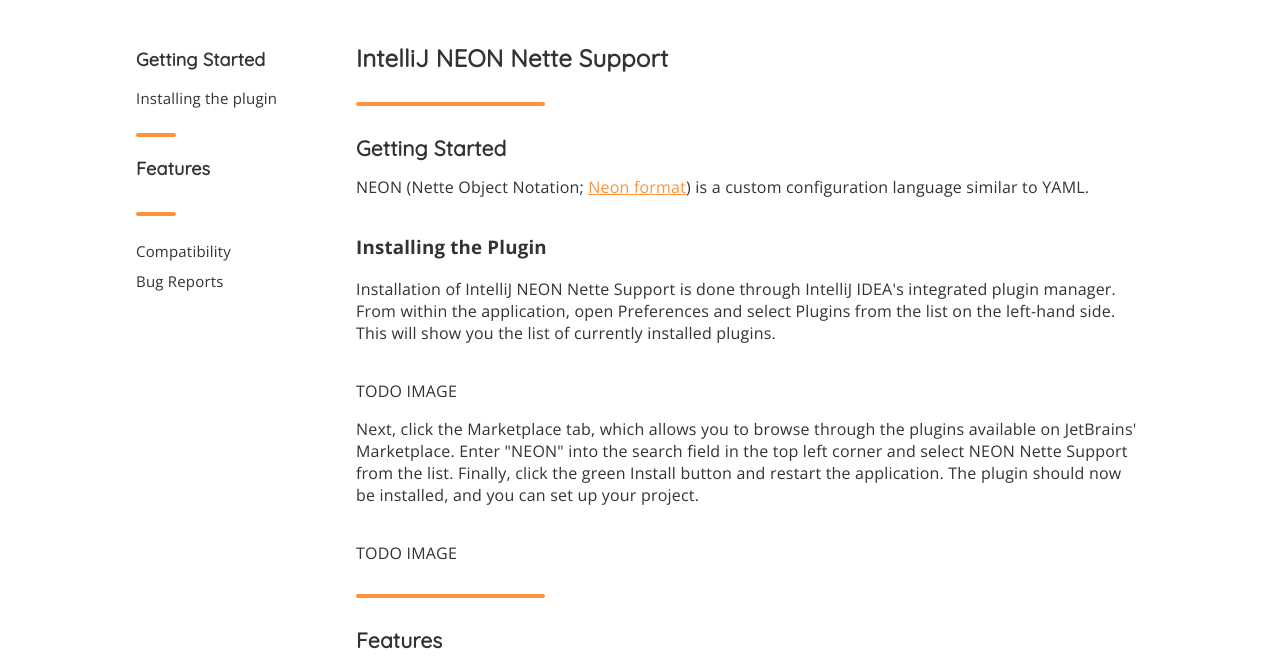
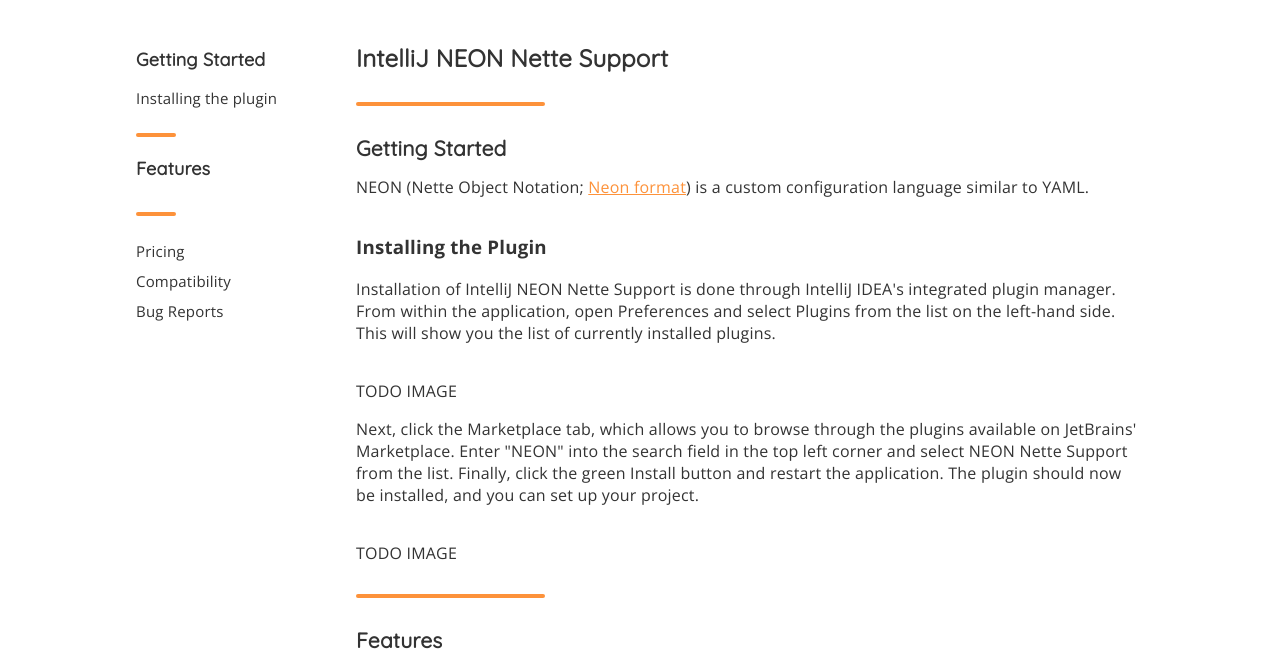
Before and after one commit to mesour-intellij-plugins/mesour-intellij-plugins.github.io, a plain HTML site: page index.html in a window 1280 px wide. Shown: the part 94-759 px from the top of the page. Drawn offline with nearby package versions, Linux system fonts and the light colour scheme.

Commit message:
Uncomment pricing tab

```diff
--- a/index.html
+++ b/index.html
@@ -47,7 +47,7 @@
 
 			<div class="divider left"></div>
 
-<!--			<a class="section" href="https://plugins.jetbrains.com/plugin/1-neon-nette-support/pricing#edition=personal">Pricing</a>-->
+			<a class="section" href="https://plugins.jetbrains.com/plugin/18387-neon-nette-support/pricing#edition=personal">Pricing</a>
 
 			<a class="section" href="#compatibility">Compatibility</a>
 
```
